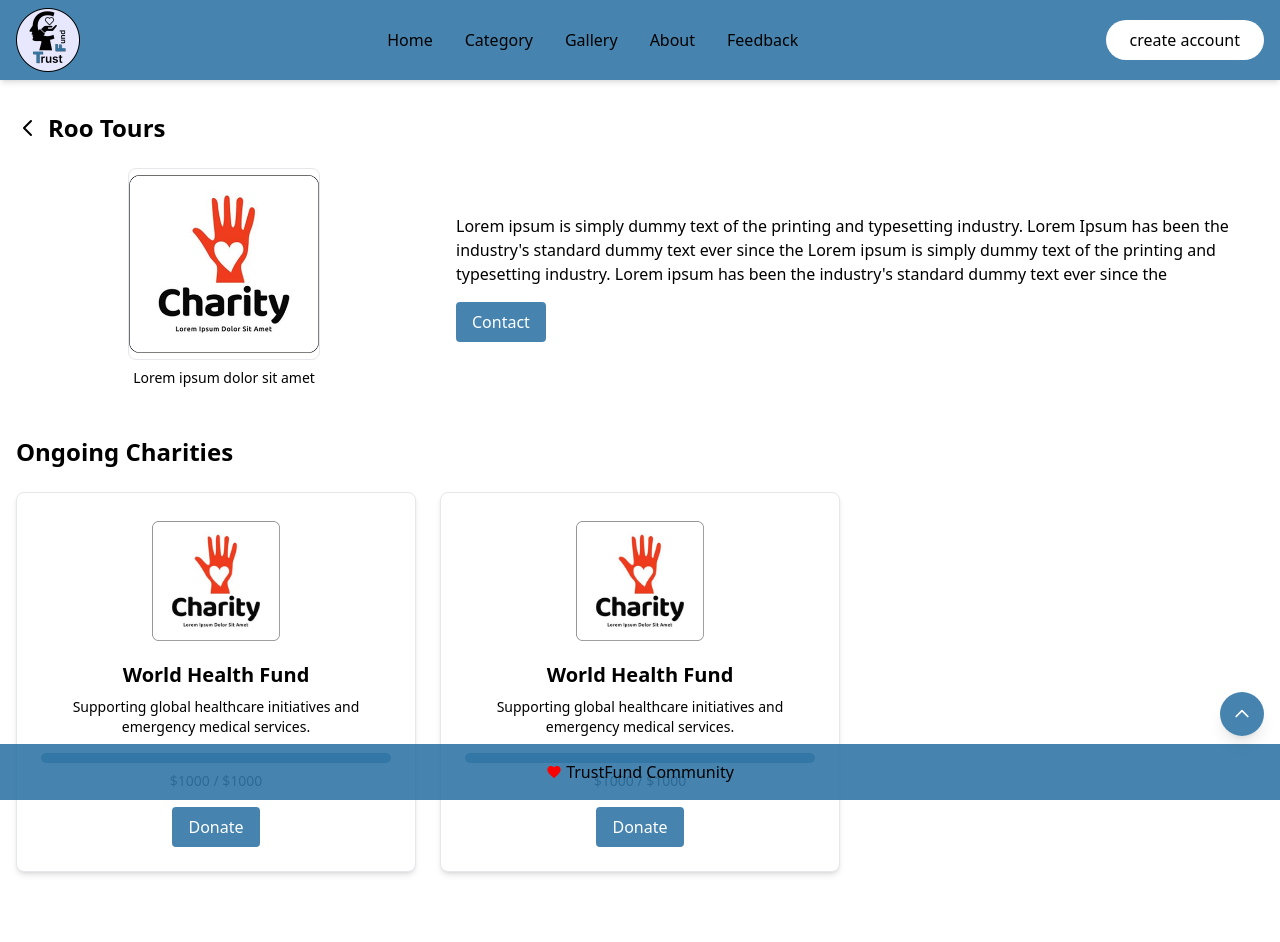
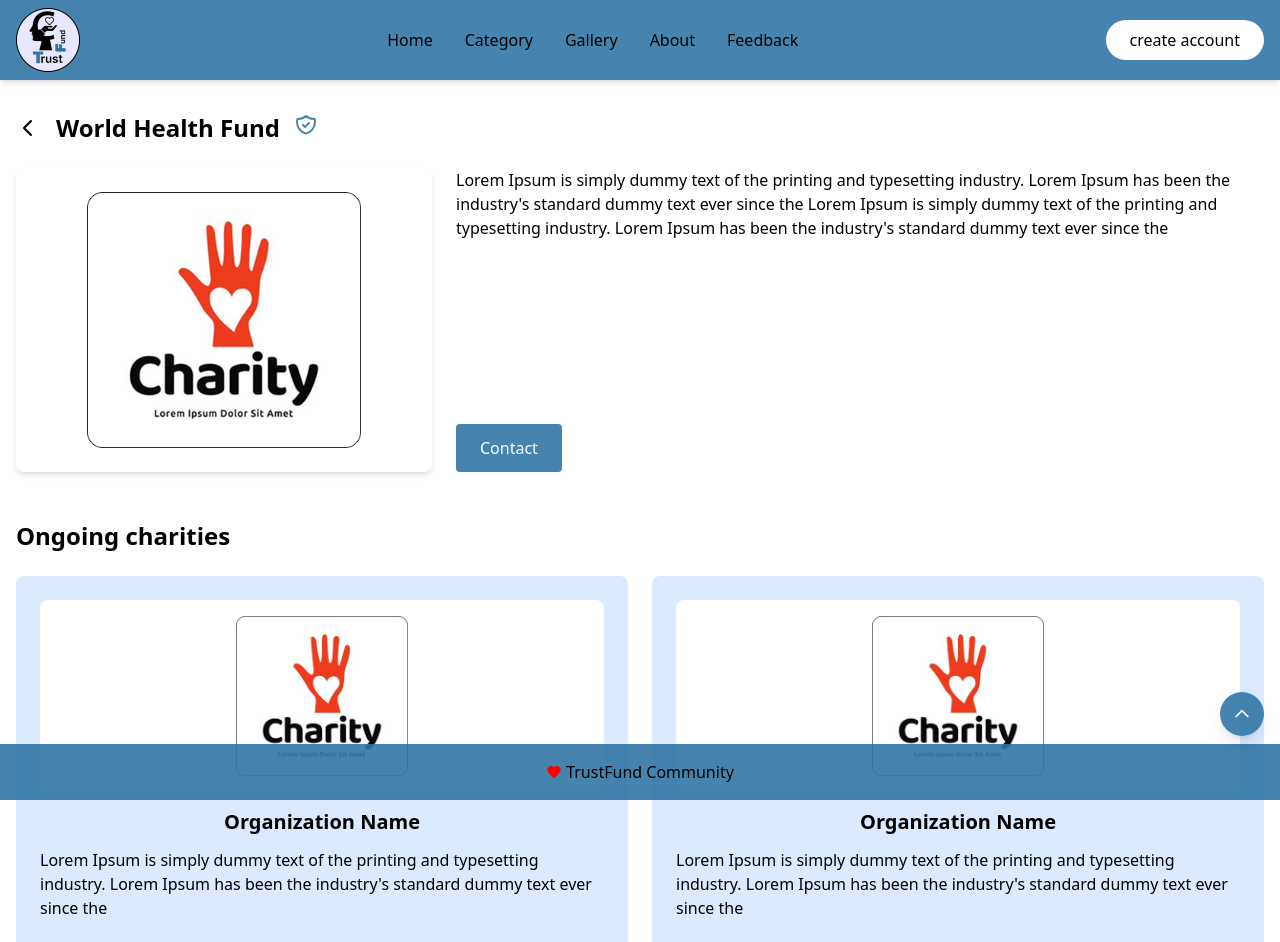
Before and after one commit to binathlaknaka/TrustFund-Frontend, a React (Vite) app: page /category/1 in a window 1280 px wide. Shown: the top 942 px of the page. Before the commit the page ends 904 px from the top, so only its background shows below. Built offline with nearby package versions, Linux system fonts and the light colour scheme.

Commit message:
Category Details Updated

```diff
--- a/src/pages/CharityDetail.jsx
+++ b/src/pages/CharityDetail.jsx
@@ -1,182 +1,314 @@
-import React from 'react';
+import React, { useEffect, useState } from 'react';
 import { useParams, Link, useNavigate } from 'react-router-dom';
 import CharityImageTemp from '../assets/charity.png';
 
-const charitiesData = [
+
+const charities = [
   {
     id: 1,
     name: "World Health Fund",
     imageSrc: CharityImageTemp,
-    description: "Supporting global healthcare initiatives and emergency medical services.",
-    longDescription:
-      "Lorem ipsum is simply dummy text of the printing and typesetting industry. Lorem Ipsum has been the industry's standard dummy text ever since the Lorem ipsum is simply dummy text of the printing and typesetting industry. Lorem ipsum has been the industry's standard dummy text ever since the",
-    raised: 1000,
-    goal: 1000,
+    description: "Lorem Ipsum is simply dummy text of the printing and typesetting industry. Lorem Ipsum has been the industry's standard dummy text ever since the Lorem Ipsum is simply dummy text of the printing and typesetting industry. Lorem Ipsum has been the industry's standard dummy text ever since the",
+    ongoingCharities: [
+      {
+        id: 101,
+        name: "Organization Name",
+        imageSrc: CharityImageTemp,
+        description: "Lorem Ipsum is simply dummy text of the printing and typesetting industry. Lorem Ipsum has been the industry's standard dummy text ever since the",
+        raised: 600,
+        goal: 1000
+      },
+      {
+        id: 102,
+        name: "Organization Name",
+        imageSrc: CharityImageTemp,
+        description: "Lorem Ipsum is simply dummy text of the printing and typesetting industry. Lorem Ipsum has been the industry's standard dummy text ever since the",
+        raised: 750,
+        goal: 1000
+      }
+    ]
   },
   {
     id: 2,
     name: "Education For All",
     imageSrc: CharityImageTemp,
-    description: "Providing educational resources to underprivileged communities worldwide.",
-    longDescription:
-      "Lorem ipsum is simply dummy text of the printing and typesetting industry. Lorem Ipsum has been the industry's standard dummy text ever since the Lorem ipsum is simply dummy text of the printing and typesetting industry. Lorem ipsum has been the industry's standard dummy text ever since the",
-    raised: 1000,
-    goal: 1000,
+    description: "Lorem Ipsum is simply dummy text of the printing and typesetting industry. Lorem Ipsum has been the industry's standard dummy text ever since the Lorem Ipsum is simply dummy text of the printing and typesetting industry. Lorem Ipsum has been the industry's standard dummy text ever since the",
+    ongoingCharities: [
+      {
+        id: 201,
+        name: "Organization Name",
+        imageSrc: CharityImageTemp,
+        description: "Lorem Ipsum is simply dummy text of the printing and typesetting industry. Lorem Ipsum has been the industry's standard dummy text ever since the",
+        raised: 400,
+        goal: 1000
+      },
+      {
+        id: 202,
+        name: "Organization Name",
+        imageSrc: CharityImageTemp,
+        description: "Lorem Ipsum is simply dummy text of the printing and typesetting industry. Lorem Ipsum has been the industry's standard dummy text ever since the",
+        raised: 850,
+        goal: 1000
+      }
+    ]
   },
   {
     id: 3,
     name: "Clean Water Project",
     imageSrc: CharityImageTemp,
-    description: "Bringing clean drinking water to regions facing water scarcity and pollution.",
-    longDescription:
-      "Lorem ipsum is simply dummy text of the printing and typesetting industry. Lorem Ipsum has been the industry's standard dummy text ever since the Lorem ipsum is simply dummy text of the printing and typesetting industry. Lorem ipsum has been the industry's standard dummy text ever since the",
-    raised: 1000,
-    goal: 1000,
+    description: "Lorem Ipsum is simply dummy text of the printing and typesetting industry. Lorem Ipsum has been the industry's standard dummy text ever since the Lorem Ipsum is simply dummy text of the printing and typesetting industry. Lorem Ipsum has been the industry's standard dummy text ever since the",
+    ongoingCharities: [
+      {
+        id: 301,
+        name: "Organization Name",
+        imageSrc: CharityImageTemp,
+        description: "Lorem Ipsum is simply dummy text of the printing and typesetting industry. Lorem Ipsum has been the industry's standard dummy text ever since the",
+        raised: 300,
+        goal: 1000
+      },
+      {
+        id: 302,
+        name: "Organization Name",
+        imageSrc: CharityImageTemp,
+        description: "Lorem Ipsum is simply dummy text of the printing and typesetting industry. Lorem Ipsum has been the industry's standard dummy text ever since the",
+        raised: 500,
+        goal: 1000
+      }
+    ]
   },
   {
     id: 4,
     name: "Animal Rescue League",
     imageSrc: CharityImageTemp,
-    description: "Rescuing and rehabilitating endangered and abused animals across the globe.",
-    longDescription:
-      "Lorem ipsum is simply dummy text of the printing and typesetting industry. Lorem Ipsum has been the industry's standard dummy text ever since the Lorem ipsum is simply dummy text of the printing and typesetting industry. Lorem ipsum has been the industry's standard dummy text ever since the",
-    raised: 1000,
-    goal: 1000,
+    description: "Lorem Ipsum is simply dummy text of the printing and typesetting industry. Lorem Ipsum has been the industry's standard dummy text ever since the Lorem Ipsum is simply dummy text of the printing and typesetting industry. Lorem Ipsum has been the industry's standard dummy text ever since the",
+    ongoingCharities: [
+      {
+        id: 401,
+        name: "Organization Name",
+        imageSrc: CharityImageTemp,
+        description: "Lorem Ipsum is simply dummy text of the printing and typesetting industry. Lorem Ipsum has been the industry's standard dummy text ever since the",
+        raised: 700,
+        goal: 1000
+      },
+      {
+        id: 402,
+        name: "Organization Name",
+        imageSrc: CharityImageTemp,
+        description: "Lorem Ipsum is simply dummy text of the printing and typesetting industry. Lorem Ipsum has been the industry's standard dummy text ever since the",
+        raised: 900,
+        goal: 1000
+      }
+    ]
   },
   {
     id: 5,
     name: "Hunger Relief Network",
     imageSrc: CharityImageTemp,
-    description: "Fighting food insecurity through community programs and food banks.",
-    longDescription:
-      "Lorem ipsum is simply dummy text of the printing and typesetting industry. Lorem Ipsum has been the industry's standard dummy text ever since the Lorem ipsum is simply dummy text of the printing and typesetting industry. Lorem ipsum has been the industry's standard dummy text ever since the",
-    raised: 1000,
-    goal: 1000,
+    description: "Lorem Ipsum is simply dummy text of the printing and typesetting industry. Lorem Ipsum has been the industry's standard dummy text ever since the Lorem Ipsum is simply dummy text of the printing and typesetting industry. Lorem Ipsum has been the industry's standard dummy text ever since the",
+    ongoingCharities: [
+      {
+        id: 501,
+        name: "Organization Name",
+        imageSrc: CharityImageTemp,
+        description: "Lorem Ipsum is simply dummy text of the printing and typesetting industry. Lorem Ipsum has been the industry's standard dummy text ever since the",
+        raised: 350,
+        goal: 1000
+      },
+      {
+        id: 502,
+        name: "Organization Name",
+        imageSrc: CharityImageTemp,
+        description: "Lorem Ipsum is simply dummy text of the printing and typesetting industry. Lorem Ipsum has been the industry's standard dummy text ever since the",
+        raised: 800,
+        goal: 1000
+      }
+    ]
   },
   {
     id: 6,
     name: "Climate Action Now",
     imageSrc: CharityImageTemp,
-    description: "Working towards sustainable solutions to combat climate change.",
-    longDescription:
-      "Lorem ipsum is simply dummy text of the printing and typesetting industry. Lorem Ipsum has been the industry's standard dummy text ever since the Lorem ipsum is simply dummy text of the printing and typesetting industry. Lorem ipsum has been the industry's standard dummy text ever since the",
-    raised: 1000,
-    goal: 1000,
+    description: "Lorem Ipsum is simply dummy text of the printing and typesetting industry. Lorem Ipsum has been the industry's standard dummy text ever since the Lorem Ipsum is simply dummy text of the printing and typesetting industry. Lorem Ipsum has been the industry's standard dummy text ever since the",
+    ongoingCharities: [
+      {
+        id: 601,
+        name: "Organization Name",
+        imageSrc: CharityImageTemp,
+        description: "Lorem Ipsum is simply dummy text of the printing and typesetting industry. Lorem Ipsum has been the industry's standard dummy text ever since the",
+        raised: 450,
+        goal: 1000
       },
+      {
+        id: 602,
+        name: "Organization Name",
+        imageSrc: CharityImageTemp,
+        description: "Lorem Ipsum is simply dummy text of the printing and typesetting industry. Lorem Ipsum has been the industry's standard dummy text ever since the",
+        raised: 650,
+        goal: 1000
+      }
+    ]
+  }
 ];
 
-const CharityDetail = () => {
-  const { id } = useParams(); // Get the charity ID from the URL
+const CharityDetailPage = () => {
+  const { id } = useParams();
   const navigate = useNavigate();
+  const [charity, setCharity] = useState(null);
+  const [loading, setLoading] = useState(true);
 
-  // Find the charity based on the ID
-  const charity = charitiesData.find((c) => c.id === parseInt(id));
+  useEffect(() => {
+    // Simulate API fetch with timeout
+    const fetchCharity = () => {
+      setLoading(true);
+      setTimeout(() => {
+        const foundCharity = charities.find(c => c.id === parseInt(id));
+        setCharity(foundCharity || null);
+        setLoading(false);
+      }, 300);
+    };
 
-  if (!charity) {
+    fetchCharity();
+  }, [id]);
+
+  const handleBack = () => {
+    navigate('/category');
+  };
+
+  if (loading) {
     return (
-      <div className="container mx-auto px-4 py-8 text-center">
-        <h2 className="text-2xl font-bold text-black">Charity Not Found</h2>
-        <Link
-          to="/category"
-          className="mt-4 inline-block px-4 py-2 bg-[#3276A6E5] text-white rounded hover:bg-[#3276A6E5]/80"
-        >
-          Back to Categories
-        </Link>
+      <div className="container mx-auto px-4 py-8 flex items-center justify-center min-h-[60vh]">
+        <div className="text-center">
+          <div className="animate-spin rounded-full h-12 w-12 border-t-2 border-b-2 border-[#3276A6E5] mx-auto"></div>
+          <p className="mt-4 text-black">Loading charity information...</p>
+        </div>
       </div>
     );
   }
 
-  const handleBackClick = () => {
-    navigate('/category');
-  };
+  if (!charity) {
+    return (
+      <div className="container mx-auto px-4 py-8">
+        <div className="flex items-center mb-6">
+          <button
+            onClick={handleBack}
+            className="text-black hover:text-[#3276A6E5] mr-4"
+          >
+            <svg xmlns="http://www.w3.org/2000/svg" className="h-6 w-6" fill="none" viewBox="0 0 24 24" stroke="currentColor">
+              <path strokeLinecap="round" strokeLinejoin="round" strokeWidth={2} d="M15 19l-7-7 7-7" />
+            </svg>
+          </button>
+          <h1 className="text-2xl font-bold text-black">Charity Not Found</h1>
+        </div>
+        <div className="bg-white rounded-lg shadow-md p-6 text-center">
+          <p className="text-black mb-4">The charity you're looking for doesn't exist or has been removed.</p>
+          <button
+            onClick={handleBack}
+            className="px-4 py-2 bg-[#3276A6E5] text-white rounded hover:bg-[#3276A6E5]/80"
+          >
+            Return to Categories
+          </button>
+        </div>
+      </div>
+    );
+  }
 
   return (
     <div className="container mx-auto px-4 py-8">
-      {/* Back Button */}
+      {/* Header with back button */}
       <div className="flex items-center mb-6">
-        <button onClick={handleBackClick} className="mr-2 text-black hover:text-[#3276A6E5]">
-          <svg
-            xmlns="http://www.w3.org/2000/svg"
-            className="h-6 w-6"
-            fill="none"
-            viewBox="0 0 24 24"
-            stroke="currentColor"
+        <button
+          onClick={handleBack}
+          className="text-black hover:text-[#3276A6E5] mr-4"
+          aria-label="Go back to category page"
         >
+          <svg xmlns="http://www.w3.org/2000/svg" className="h-6 w-6" fill="none" viewBox="0 0 24 24" stroke="currentColor">
             <path strokeLinecap="round" strokeLinejoin="round" strokeWidth={2} d="M15 19l-7-7 7-7" />
           </svg>
         </button>
-        <h1 className="text-2xl font-bold text-black">Roo Tours</h1>
+        <h1 className="text-2xl font-bold text-black">{charity.name} <span className="inline-block ml-2 text-[#3276A6E5]">
+          <svg xmlns="http://www.w3.org/2000/svg" className="h-6 w-6" fill="none" viewBox="0 0 24 24" stroke="currentColor">
+            <path strokeLinecap="round" strokeLinejoin="round" strokeWidth={2} d="M9 12l2 2 4-4m5.618-4.016A11.955 11.955 0 0112 2.944a11.955 11.955 0 01-8.618 3.04A12.02 12.02 0 003 9c0 5.591 3.824 10.29 9 11.622 5.176-1.332 9-6.03 9-11.622 0-1.042-.133-2.052-.382-3.016z" />
+          </svg>
+        </span></h1>
       </div>
 
-      {/* Main Charity Section */}
-      <div className="flex flex-col md:flex-row items-center mb-12">
-        <div className="w-full md:w-1/3 mb-6 md:mb-0">
+      {/* Main charity info */}
+      <div className="flex flex-col md:flex-row gap-6 mb-8">
+        <div className="w-full md:w-1/3 flex-shrink-0">
+          <div className="bg-white rounded-lg shadow-md p-6 flex justify-center items-center">
             <img
               src={charity.imageSrc}
               alt={`${charity.name} logo`}
-            className="w-48 h-48 object-contain mx-auto rounded-lg border border-gray-200"
+              className="max-w-full h-auto max-h-64"
               onError={(e) => {
                 e.target.src = '/assets/charity.png';
               }}
             />
-          <p className="text-sm text-black text-center mt-2">
-            Lorem ipsum dolor sit amet
-          </p>
           </div>
-        <div className="w-full md:w-2/3 md:pl-6">
-          <p className="text-black mb-4">{charity.longDescription}</p>
-          <button className="px-4 py-2 bg-[#3276A6E5] text-white rounded hover:bg-[#3276A6E5]/80">
+        </div>
+
+        <div className="w-full md:w-2/3">
+          <div className="flex flex-col h-full">
+            <div className="flex-grow">
+              <p className="text-black mb-4">{charity.description}</p>
+            </div>
+            <div className="mt-4">
+              <button className="w-full md:w-auto bg-[#3276A6E5] text-white py-3 px-6 rounded hover:bg-[#3276A6E5]/80 transition-colors">
                 Contact
               </button>
             </div>
           </div>
+        </div>
+      </div>
 
-      {/* Ongoing Charities Section */}
-      <h2 className="text-2xl font-bold text-black mb-6">Ongoing Charities</h2>
-      <div className="grid grid-cols-1 sm:grid-cols-2 lg:grid-cols-3 gap-6">
-        {/* Example cards - in a real app, this would be dynamic */}
-        {[charity, charity].map((item, index) => (
-          <div
-            key={index}
-            className="bg-white rounded-lg shadow-md overflow-hidden border border-gray-200"
-          >
-            <div className="p-6 flex flex-col items-center">
+      {/* Ongoing charities section */}
+      <div className="mt-12">
+        <h2 className="text-2xl font-bold mb-6 text-black">Ongoing charities</h2>
+
+        <div className="grid grid-cols-1 md:grid-cols-2 gap-6">
+          {charity.ongoingCharities.map(org => (
+            <div key={org.id} className="bg-blue-100 rounded-lg p-6">
+              <div className="bg-white rounded-lg mb-4 p-4 flex justify-center items-center">
                 <img
-                src={item.imageSrc}
-                alt={`${item.name} logo`}
-                className="w-32 h-32 object-contain mb-4"
+                  src={org.imageSrc}
+                  alt={`${org.name} logo`}
+                  className="max-w-full h-auto max-h-40"
                   onError={(e) => {
                     e.target.src = '/assets/charity.png';
                   }}
                 />
-              <h3 className="text-xl font-bold text-black text-center mb-2">
-                {item.name}
-              </h3>
-              <p className="text-black text-center text-sm mb-4">
-                {item.description}
-              </p>
-              <div className="w-full mb-4">
+              </div>
+
+              <h3 className="text-xl font-semibold mb-3 text-center text-black">{org.name}</h3>
+
+              <p className="text-black mb-6">{org.description}</p>
+
+              <div className="mb-3">
                 <div className="w-full bg-gray-200 rounded-full h-2.5">
                   <div
-                    className="bg-[#3276A6E5] h-2.5 rounded-full"
-                    style={{
-                      width: `${(item.raised / item.goal) * 100}%`,
-                    }}
+                    className="bg-black h-2.5 rounded-full"
+                    style={{ width: `${(org.raised / org.goal) * 100}%` }}
                   ></div>
                 </div>
-                <p className="text-black text-sm text-center mt-2">
-                  ${item.raised} / ${item.goal}
-                </p>
+                <div className="flex justify-between items-center mt-2">
+                  <span className="text-sm text-black">
+                    ${org.raised}
+                  </span>
+                  <span className="text-sm text-black">
+                    ${org.goal}
+                  </span>
                 </div>
-              <button className="px-4 py-2 bg-[#3276A6E5] text-white rounded hover:bg-[#3276A6E5]/80">
+              </div>
+
+              <button className="w-full mt-4 bg-white border border-black text-black py-2 px-4 rounded hover:bg-gray-100 transition-colors">
                 Donate
               </button>
             </div>
+          ))}
         </div>
-        ))}
       </div>
     </div>
   );
 };
 
-export default CharityDetail;
+export default CharityDetailPage;
```
Lines whose indentation alone changed are shown as unchanged.
